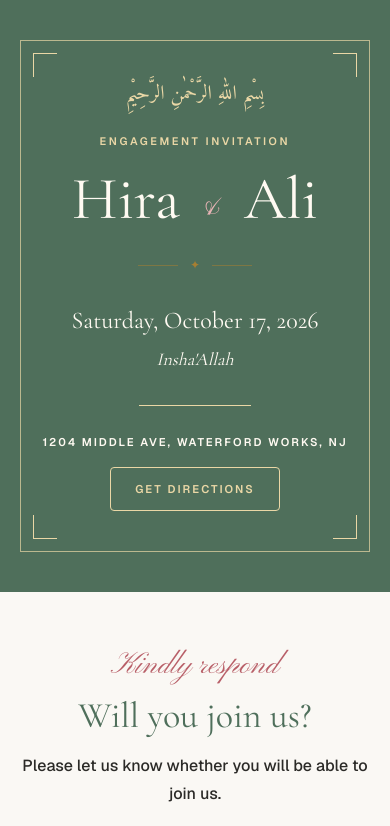
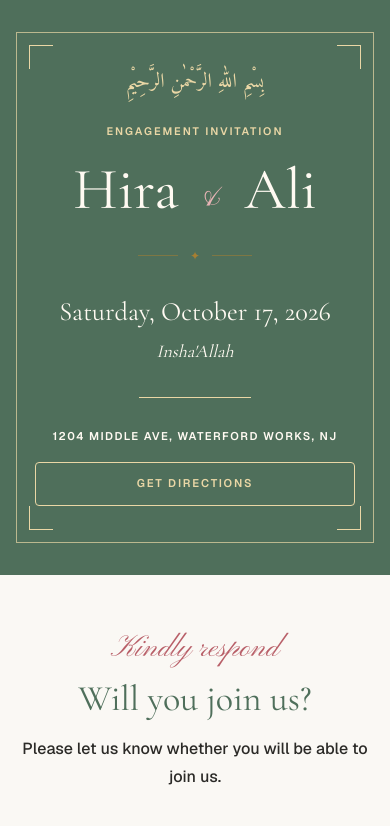
Before and after one commit to aliammad27/aliandhiraengagement, a Next.js app: page /invite in a window 390 px wide. Shown: the top 826 px of the page. Built offline with nearby package versions, Linux system fonts and the light colour scheme.

Commit message:
Make invite hero responsive on small screens

```diff
--- a/components/InvitationHero.tsx
+++ b/components/InvitationHero.tsx
@@ -9,28 +9,28 @@ interface Props {
 
 export default function InvitationHero({ groom, bride }: Props) {
   return (
-    <section className="relative overflow-hidden bg-sage-dark px-5 py-10 text-center text-ivory sm:px-8 sm:py-14">
-      <div className="relative mx-auto max-w-3xl border border-gold-soft/70 px-5 py-10 sm:px-10 sm:py-14">
+    <section className="relative overflow-hidden bg-sage-dark px-4 py-8 text-center text-ivory sm:px-8 sm:py-14">
+      <div className="relative mx-auto max-w-3xl border border-gold-soft/70 px-4 py-9 sm:px-10 sm:py-14">
         <CornerFrame borderColor="border-gold-soft" />
 
         <p className="font-arabic text-xl text-gold-soft sm:text-2xl">بِسْمِ اللهِ الرَّحْمٰنِ الرَّحِيْمِ</p>
 
-        <p className="mt-6 text-[0.68rem] font-semibold uppercase tracking-[0.24em] text-gold-soft">
+        <p className="mx-auto mt-6 max-w-xs text-[0.68rem] font-semibold uppercase leading-5 tracking-[0.18em] text-gold-soft sm:max-w-none sm:tracking-[0.24em]">
           Engagement invitation
         </p>
 
-        <h1 className="mt-5 font-display text-6xl font-normal leading-none text-ivory sm:text-7xl">
-          {bride} <span className="font-script mx-1 align-middle text-4xl text-pink-light sm:text-5xl">&amp;</span> {groom}
+        <h1 className="mx-auto mt-5 max-w-full font-display text-[clamp(3.25rem,15vw,4.5rem)] font-normal leading-none text-ivory [text-wrap:balance] sm:text-7xl">
+          {bride} <span className="font-script mx-1 align-middle text-[0.68em] text-pink-light">&amp;</span> {groom}
         </h1>
 
-        <div className="mx-auto mt-7 max-w-[240px]">
+        <div className="mx-auto mt-7 max-w-[220px] sm:max-w-[240px]">
           <StarDivider />
         </div>
 
         <time
           dateTime="2026-10-17"
           aria-label="Saturday, October 17, 2026"
-          className="mt-8 block font-display text-2xl text-ivory sm:text-3xl"
+          className="mx-auto mt-8 block max-w-xs font-display text-[1.65rem] leading-tight text-ivory sm:max-w-none sm:text-3xl"
         >
           Saturday, October 17, 2026
         </time>
@@ -39,14 +39,14 @@ export default function InvitationHero({ groom, bride }: Props) {
         <div className="mx-auto mt-8 h-px w-28 bg-gold-soft" aria-hidden="true" />
 
         <div className="mt-7 text-center">
-          <p className="text-[0.7rem] font-semibold uppercase tracking-[0.18em] text-ivory">
+          <p className="mx-auto max-w-xs text-[0.7rem] font-semibold uppercase leading-5 tracking-[0.13em] text-ivory sm:max-w-none sm:tracking-[0.18em]">
             1204 Middle Ave, Waterford Works, NJ
           </p>
           <a
             href="https://www.google.com/maps/search/?api=1&query=1204+Middle+Ave+Waterford+Works+NJ"
             target="_blank"
             rel="noopener noreferrer"
-            className="mt-4 inline-flex min-h-11 items-center border border-gold-soft px-6 text-[0.7rem] font-semibold uppercase tracking-[0.18em] text-gold-soft transition-colors hover:bg-gold-soft hover:text-sage-dark"
+            className="mt-4 inline-flex min-h-11 w-full max-w-xs items-center justify-center border border-gold-soft px-6 text-[0.7rem] font-semibold uppercase tracking-[0.16em] text-gold-soft transition-colors hover:bg-gold-soft hover:text-sage-dark sm:w-auto sm:tracking-[0.18em]"
           >
             Get directions
           </a>
```
